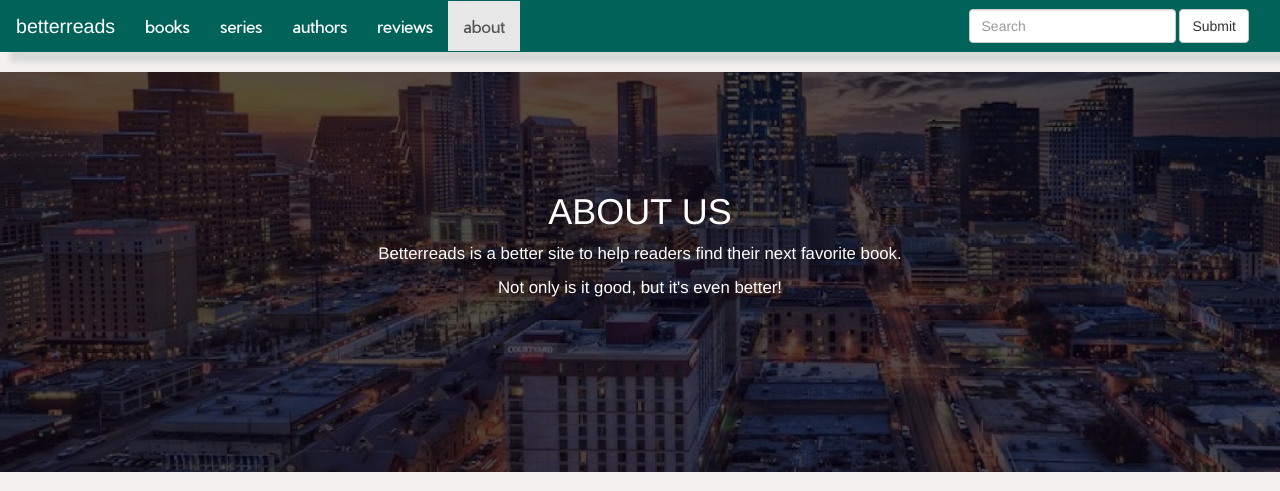
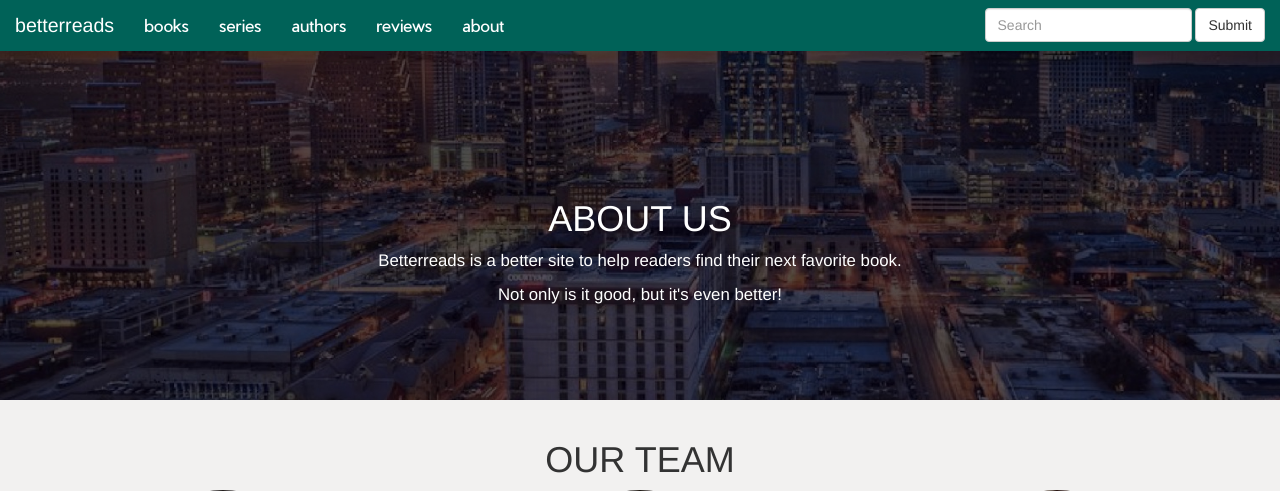
Before and after one commit to savsmith/idb, a Flask app: page /about in a window 1280 px wide. Shown: the top 491 px of the page. Run offline with Flask 2, Linux system fonts and the light colour scheme; some libraries are stand-ins or nearby versions.

Commit message:
fix about page floating space

```diff
--- a/static/css/styles.css
+++ b/static/css/styles.css
@@ -80,3 +80,11 @@ body {
 .parallax p {
   font-size: 120%;
 }
+
+#parallax-header {
+  position: absolute;
+  left: 50%;
+  top: 27%;
+  -webkit-transform: translate(-50%, -27%);
+  transform: translate(-50%, -27%);
+}
--- a/templates/about.html
+++ b/templates/about.html
@@ -4,7 +4,7 @@
    <link rel= "stylesheet" type= "text/css" href= "{{ url_for('static',filename='css/styles.css') }}">
    <script src="https://ajax.googleapis.com/ajax/libs/jquery/3.2.1/jquery.min.js"></script>
    <script src="https://maxcdn.bootstrapcdn.com/bootstrap/3.3.7/js/bootstrap.min.js"></script>
-   <nav class="navbar navbar-default">
+   <nav class="navbar navbar-fixed-top">
       <div class="container-fluid">
         <!-- Brand and toggle get grouped for better mobile display -->
         <div class="navbar-header">
@@ -38,11 +38,12 @@
 
 
     <div class="parallax" align="center">
-      <br><br><br><br><br>
+      <div id= "parallax-header">
       <h1>ABOUT US</h1>
       <p>Betterreads is a better site to help readers find their next favorite
       book.</p>
       <p>Not only is it good, but it's even better!</p>
+      </div>
     </div>
 
 
```
